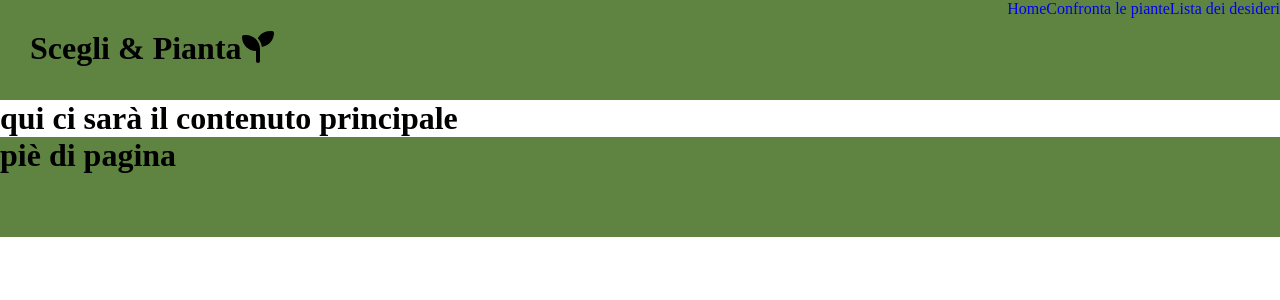
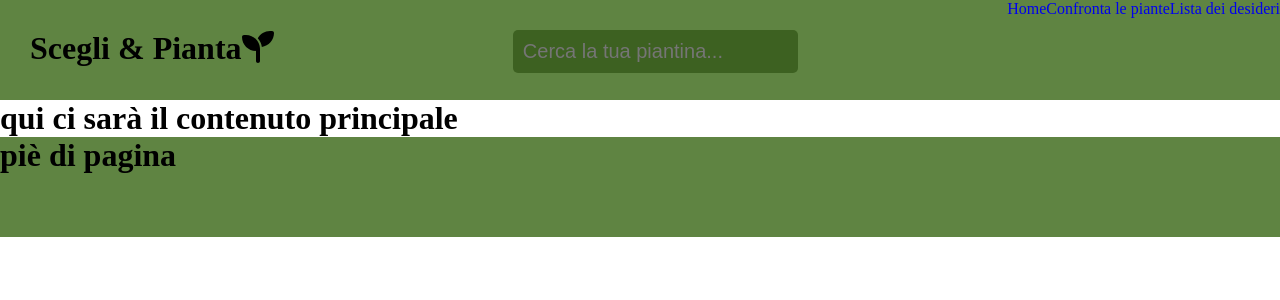
Before and after one commit to YleniaMighela/progetto-finale-spec-frontend-front, a React (Vite) app: page / in a window 1280 px wide. Shown: the top 300 px of the page. Built offline with nearby package versions, Linux system fonts and the light colour scheme.

Commit message:
add searchbar static

```diff
--- a/src/components/Navbar/Navbar.jsx
+++ b/src/components/Navbar/Navbar.jsx
@@ -1,14 +1,19 @@
 import { Link } from "react-router-dom";
 import './Navbar.css'
+import SearchBar from "../SearchBar/SearchBar";
 export default function Navbar() {
 
 
     return (
-        <div className="navbar">
-            <Link to="/">Home</Link>
-            <Link to="/compare">Confronta le piante</Link>
-            <Link to="/favorites">Lista dei desideri</Link>
+        <>
 
-        </div>
+            <SearchBar />
+            <div className="navbar">
+                <Link to="/">Home</Link>
+                <Link to="/compare">Confronta le piante</Link>
+                <Link to="/favorites">Lista dei desideri</Link>
+
+            </div>
+        </>
     );
 }
--- /dev/null
+++ b/src/components/SearchBar/SearchBar.css
@@ -0,0 +1,13 @@
+.searchbar {
+    margin: 30px;
+
+}
+
+input {
+    padding: 10px;
+    border-radius: 5px;
+    background-color: #3d6121;
+    font-size: 20px;
+    color: white;
+    font-weight: 500;
+}
--- /dev/null
+++ b/src/components/SearchBar/SearchBar.jsx
@@ -0,0 +1,22 @@
+import { useState } from 'react';
+import './SearchBar.css'
+
+export default function SearchBar() {
+    // stato per la ricerca
+    const [search, setSearch] = useState('');
+
+    return (
+        <>
+            <div className='searchbar'>
+                <input type="text"
+                    placeholder='Cerca la tua piantina...'
+                    value={search}
+                    onChange={(e) => setSearch(e.target.value)}
+                />
+            </div>
+        </>
+
+
+    )
+
+}
```
